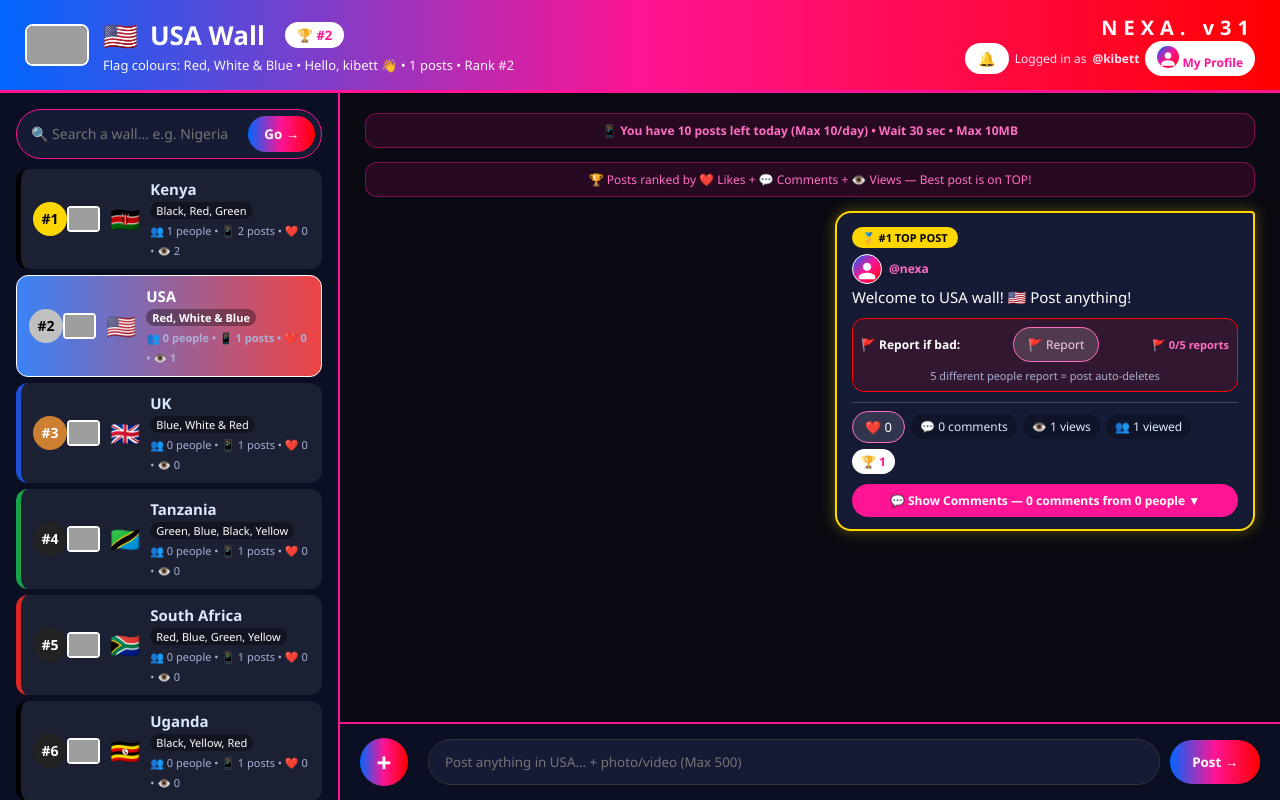
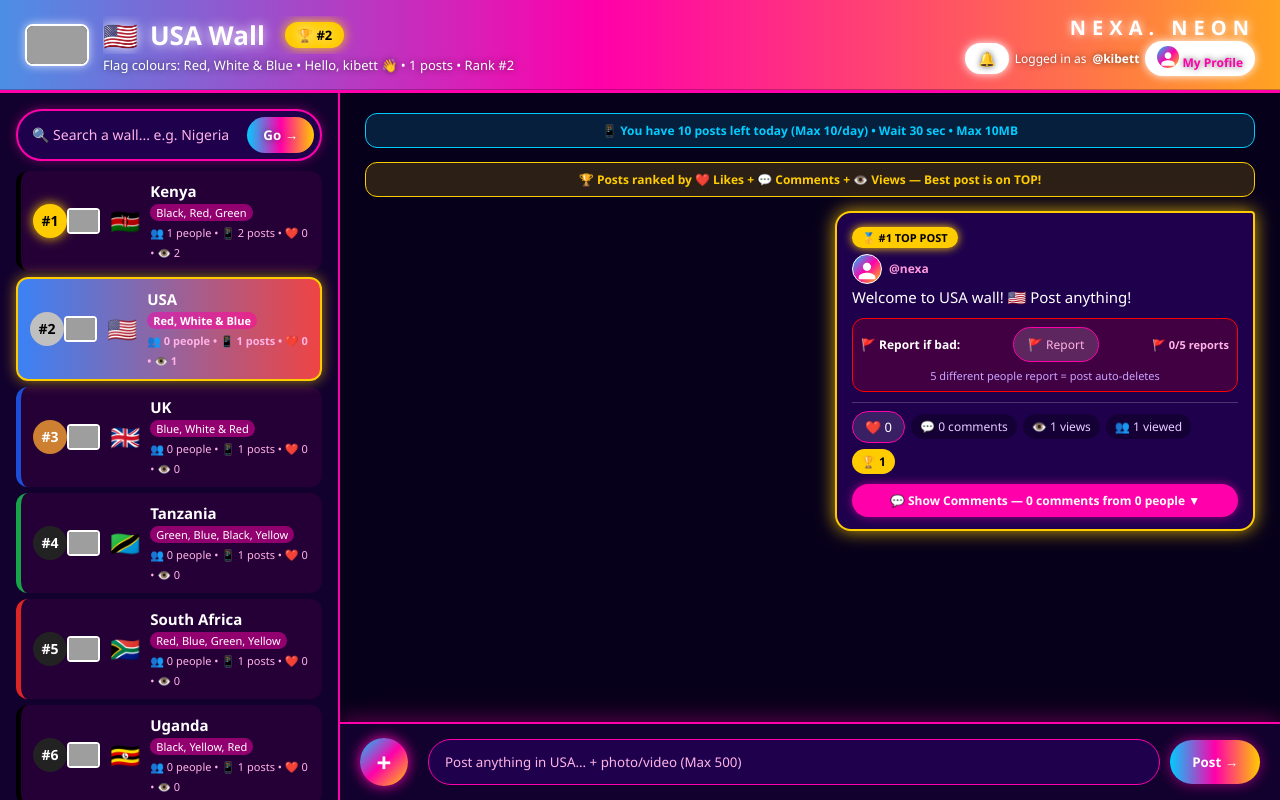
Before and after one commit to brian-k-kibett/PythonProject-TRAINING, a Flask app: page /walls/USA in a window 1280 px wide. Run offline with Flask 3, Linux system fonts and the light colour scheme; a user stored in the database is signed in; data that the repository does not hold is empty; grey boxes are pictures that could not be loaded.

Commit message:
changing colour

```diff
--- a/templates/walls.html
+++ b/templates/walls.html
@@ -5,75 +5,77 @@
 <meta name="viewport" content="width=device-width, initial-scale=1.0, maximum-scale=1.0, user-scalable=no">
 <link rel="preconnect" href="https://flagcdn.com">
 <link rel="dns-prefetch" href="https://flagcdn.com">
-<title>【entity-NEXA¦canonical_name=NEXA】 - {{ current_wall.name }} - v31 BOOST</title>
+<title> NEXA - {{ current_wall.name }} - NEON v33</title>
 <style>
 * { margin:0; padding:0; box-sizing:border-box; font-family:'Segoe UI', Arial, sans-serif; }
-body { display:flex; flex-direction:column; height:100vh; background:#0a0a12; color:white; overflow:hidden; }
-.topbar { background: linear-gradient(90deg, #0066ff, #ff1493, #ff0000); border-bottom:3px solid #ff1493; padding:14px 25px; display:flex; justify-content:space-between; align-items:center; flex-shrink:0; }
+body { display:flex; flex-direction:column; height:100vh; background:#07001a; color:white; overflow:hidden; }
+.topbar { background: linear-gradient(90deg, #00ccff, #ff00aa, #ffcc00, #ff0000); background-size:200% 100%; animation: neonMove 6s linear infinite; border-bottom:3px solid #ff00aa; padding:14px 25px; display:flex; justify-content:space-between; align-items:center; flex-shrink:0; box-shadow:0 0 25px rgba(255,0,170,0.6); }
+@keyframes neonMove { 0%{background-position:0% 50%} 50%{background-position:100% 50%} 100%{background-position:0% 50%} }
 .topbar-left { display:flex; align-items:center; gap:14px; min-width:0; }
-.topbar-left h2 { font-size:26px; display:flex; align-items:center; gap:12px; white-space:nowrap; overflow:hidden; text-overflow:ellipsis; }
-.topbar-left p { color:rgba(255,255,255,0.95); font-size:13px; margin-top:2px; }
-.rank-badge-top { background:white; color:#ff1493; padding:4px 12px; border-radius:50px; font-size:13px; font-weight:900; margin-left:8px; }
+.topbar-left h2 { font-size:26px; display:flex; align-items:center; gap:12px; white-space:nowrap; overflow:hidden; text-overflow:ellipsis; text-shadow:0 0 12px rgba(255,255,255,0.9); }
+.topbar-left p { color:white; font-size:13px; margin-top:2px; text-shadow:0 0 6px rgba(0,0,0,0.6); }
+.rank-badge-top { background:#ffcc00; color:#000; padding:4px 12px; border-radius:50px; font-size:13px; font-weight:900; margin-left:8px; box-shadow:0 0 12px #ffcc00; }
 .topbar-right { text-align:right; flex-shrink:0; }
-.topbar-right .logo-mini { font-size:20px; font-weight:900; letter-spacing:6px; }
-.topbar-right p { color:#ffe0f0; font-size:12px; display:flex; align-items:center; justify-content:flex-end; gap:6px; flex-wrap:wrap; }
-.bell-btn { position:relative; background:white; color:#ff1493; padding:6px 13px; border-radius:50px; text-decoration:none; font-weight:800; font-size:14px; }
+.topbar-right .logo-mini { font-size:20px; font-weight:900; letter-spacing:6px; text-shadow:0 0 10px white; }
+.topbar-right p { color:white; font-size:12px; display:flex; align-items:center; justify-content:flex-end; gap:6px; flex-wrap:wrap; text-shadow:0 0 6px rgba(0,0,0,0.6); }
+.bell-btn { position:relative; background:white; color:#ff00aa; padding:6px 13px; border-radius:50px; text-decoration:none; font-weight:800; font-size:14px; box-shadow:0 0 10px white; }
 .bell-badge { position:absolute; top:-8px; right:-6px; background:#ff0000; color:white; font-size:11px; font-weight:900; padding:2px 7px; border-radius:50%; border:2px solid white; }
-.profile-btn-top { background:white; color:#ff1493; padding:5px 12px; border-radius:50px; text-decoration:none; font-weight:800; font-size:12px; }
-.fb-icon-mini { width:22px; height:22px; border-radius:50%; background:linear-gradient(135deg,#0066ff,#ff1493,#ff0000); display:inline-flex; align-items:center; justify-content:center; overflow:hidden; }
+.profile-btn-top { background:white; color:#ff00aa; padding:5px 12px; border-radius:50px; text-decoration:none; font-weight:800; font-size:12px; box-shadow:0 0 10px white; }
+.fb-icon-mini { width:22px; height:22px; border-radius:50%; background:linear-gradient(135deg,#00ccff,#ff00aa,#ffcc00); display:inline-flex; align-items:center; justify-content:center; overflow:hidden; }
 .fb-icon-mini svg { width:16px; height:16px; margin-top:3px; }
-.flag-img-big { width:64px; height:42px; object-fit:cover; border-radius:8px; border:2px solid white; background:#222; flex-shrink:0; }
+.flag-img-big { width:64px; height:42px; object-fit:cover; border-radius:8px; border:2px solid white; background:#222; flex-shrink:0; box-shadow:0 0 10px rgba(255,255,255,0.7); }
 .body-row { display:flex; flex:1; min-height:0; }
-.sidebar { width:340px; background:#0a0f24; border-right:2px solid #ff1493; padding:16px; display:flex; flex-direction:column; flex-shrink:0; overflow-y:auto; }
-.search-box-left { display:flex; gap:8px; background:#151a35; border:1px solid #ff1493; border-radius:50px; padding:6px 6px 6px 14px; margin-bottom:10px; }
+.sidebar { width:340px; background:#12002e; border-right:2px solid #ff00aa; padding:16px; display:flex; flex-direction:column; flex-shrink:0; overflow-y:auto; }
+.search-box-left { display:flex; gap:8px; background:#1e004d; border:2px solid #ff00aa; border-radius:50px; padding:6px 6px 6px 14px; margin-bottom:10px; box-shadow:0 0 12px rgba(255,0,170,0.4); }
 .search-box-left input { flex:1; background:transparent; border:none; outline:none; color:white; font-size:14px; min-width:0; }
-.search-box-left button { background:linear-gradient(90deg,#0066ff,#ff1493,#ff0000); color:white; border:none; padding:9px 16px; border-radius:50px; font-weight:800; cursor:pointer; }
-.wall-link { color:#dbe8ff; text-decoration:none; padding:10px 12px; border-radius:12px; display:flex; justify-content:space-between; align-items:center; margin-bottom:6px; font-size:15px; border-left:5px solid var(--c1); background: rgba(255,255,255,0.07); }
-.wall-link.active { background: linear-gradient(90deg, var(--c1), var(--c2)); color:white; font-weight:800; border:1px solid white; }
+.search-box-left input::placeholder { color:#ffb3e6; }
+.search-box-left button { background:linear-gradient(90deg,#00ccff,#ff00aa,#ffcc00); color:white; border:none; padding:9px 16px; border-radius:50px; font-weight:800; cursor:pointer; text-shadow:0 0 6px rgba(0,0,0,0.5); }
+.wall-link { color:#e6ccff; text-decoration:none; padding:10px 12px; border-radius:12px; display:flex; justify-content:space-between; align-items:center; margin-bottom:6px; font-size:15px; border-left:5px solid var(--c1); background: rgba(255,0,170,0.08); }
+.wall-link.active { background: linear-gradient(90deg, var(--c1), var(--c2)); color:white; font-weight:800; border:2px solid #ffcc00; box-shadow:0 0 14px rgba(255,204,0,0.6); }
 .rank-num { min-width:34px; height:34px; border-radius:50%; display:flex; align-items:center; justify-content:center; font-weight:900; font-size:14px; background:#222; color:white; }
-.rank-num.gold { background:gold; color:black; } .rank-num.silver { background:#c0c0c0; color:black; } .rank-num.bronze { background:#cd7f32; color:white; }
+.rank-num.gold { background:#ffcc00; color:black; box-shadow:0 0 12px #ffcc00; } .rank-num.silver { background:#c0c0c0; color:black; } .rank-num.bronze { background:#cd7f32; color:white; }
 .flag-box { display:flex; align-items:center; gap:10px; flex:1; min-width:0; }
 .flag-img { width:38px; height:26px; object-fit:cover; border-radius:4px; border:2px solid white; background:#222; }
-.flag-emoji { font-size:24px; } .flag-name { font-weight:700; } .flag-desc { font-size:11px; color:#fff; background:rgba(0,0,0,0.35); padding:1px 6px; border-radius:10px; display:inline-block; margin-top:2px; }
-.people-line { font-size:11px; color:#aab0d6; margin-top:2px; }
-.quote { margin-top:14px; background:rgba(255,255,255,0.06); border:1px solid rgba(255,20,147,0.4); padding:12px; border-radius:12px; font-size:12.5px; color:#dbe8ff; font-style:italic; }
-.quote b { background:linear-gradient(90deg,#00aaff,#ff1493,#ff2d2d); -webkit-background-clip:text; -webkit-text-fill-color:transparent; }
-.logout { margin-top:16px; background:#151a35; color:white; text-align:center; padding:12px; border-radius:12px; text-decoration:none; border:1px solid #ff1493; font-weight:700; }
-.main { flex:1; display:flex; flex-direction:column; background:#0a0a12; min-width:0; overflow:hidden; }
+.flag-emoji { font-size:24px; } .flag-name { font-weight:700; color:white; } .flag-desc { font-size:11px; color:white; background:rgba(255,0,170,0.5); padding:1px 6px; border-radius:10px; display:inline-block; margin-top:2px; }
+.people-line { font-size:11px; color:#ffb3e6; margin-top:2px; }
+.quote { margin-top:14px; background:linear-gradient(135deg, rgba(0,204,255,0.2), rgba(255,0,170,0.2)); border:1px solid #ff00aa; padding:12px; border-radius:12px; font-size:12.5px; color:white; font-style:italic; box-shadow:0 0 10px rgba(255,0,170,0.3); }
+.quote b { color:#ffcc00; }
+.logout { margin-top:16px; background:#1e004d; color:white; text-align:center; padding:12px; border-radius:12px; text-decoration:none; border:2px solid #ff00aa; font-weight:700; }
+.main { flex:1; display:flex; flex-direction:column; background:#07001a; min-width:0; overflow:hidden; }
 .messages { flex:1; overflow-y:auto; padding:20px 25px; display:flex; flex-direction:column; gap:14px; align-items:flex-end; }
-.rank-info { text-align:center; font-size:12px; color:#ff6ec4; background:rgba(255,20,147,0.12); border:1px solid rgba(255,20,147,0.4); padding:8px; border-radius:12px; width:100%; }
-.posts-left { text-align:center; font-size:12px; color:#ff6ec4; background:rgba(255,20,147,0.12); border:1px solid rgba(255,20,147,0.4); padding:8px; border-radius:12px; width:100%; font-weight:700; }
+.rank-info { text-align:center; font-size:12px; color:#ffcc00; background:rgba(255,204,0,0.15); border:1px solid #ffcc00; padding:8px; border-radius:12px; width:100%; font-weight:700; }
+.posts-left { text-align:center; font-size:12px; color:#00ccff; background:rgba(0,204,255,0.15); border:1px solid #00ccff; padding:8px; border-radius:12px; width:100%; font-weight:700; }
 .error-box { background:#ff0000; color:white; padding:10px; border-radius:12px; font-size:13px; text-align:center; width:100%; font-weight:700; }
-.msg { width:auto; max-width:420px; min-width:280px; background:#151a35; border:1px solid #2a335e; padding:12px 15px; border-radius:16px; border-top-right-radius:4px; align-self:flex-end; }
-.msg.me { background:linear-gradient(135deg, #0066ff, #ff1493, #ff0000); border:none; }
-.msg.top-post { border:2px solid gold; box-shadow:0 0 14px rgba(255,215,0,0.35); }
-.msg b { font-size:12px; color:#ff6ec4; display:block; margin-bottom:3px; } .msg.me b { color:white; }
-.msg-user-link { color:#ff6ec4; text-decoration:none; display:flex; align-items:center; gap:7px; } .msg.me .msg-user-link { color:white; }
-.fb-icon-post { width:30px; height:30px; border-radius:50%; background:linear-gradient(135deg,#0066ff,#ff1493,#ff0000); display:inline-flex; align-items:center; justify-content:center; border:1px solid white; overflow:hidden; } .fb-icon-post svg { width:20px; height:20px; margin-top:4px; }
-.fb-icon-comment { width:22px; height:22px; border-radius:50%; background:linear-gradient(135deg,#0066ff,#ff1493,#ff0000); display:inline-flex; align-items:center; justify-content:center; border:1px solid white; } .fb-icon-comment svg { width:15px; height:15px; margin-top:3px; }
+.msg { width:auto; max-width:420px; min-width:280px; background:#1e004d; border:1px solid #ff00aa; padding:12px 15px; border-radius:16px; border-top-right-radius:4px; align-self:flex-end; box-shadow:0 0 12px rgba(255,0,170,0.25); }
+.msg.me { background:linear-gradient(135deg, #00ccff, #ff00aa, #ffcc00); border:none; box-shadow:0 0 18px rgba(255,0,170,0.6); }
+.msg.top-post { border:2px solid #ffcc00; box-shadow:0 0 18px rgba(255,204,0,0.8); }
+.msg b { font-size:12px; color:#ff99dd; display:block; margin-bottom:3px; } .msg.me b { color:white; }
+.msg-user-link { color:#ff99dd; text-decoration:none; display:flex; align-items:center; gap:7px; } .msg.me .msg-user-link { color:white; }
+.fb-icon-post { width:30px; height:30px; border-radius:50%; background:linear-gradient(135deg,#00ccff,#ff00aa,#ffcc00); display:inline-flex; align-items:center; justify-content:center; border:1px solid white; overflow:hidden; } .fb-icon-post svg { width:20px; height:20px; margin-top:4px; }
+.fb-icon-comment { width:22px; height:22px; border-radius:50%; background:linear-gradient(135deg,#00ccff,#ff00aa,#ffcc00); display:inline-flex; align-items:center; justify-content:center; border:1px solid white; } .fb-icon-comment svg { width:15px; height:15px; margin-top:3px; }
 .avatar-small { width:30px; height:30px; border-radius:50%; object-fit:cover; border:1px solid white; }
 .msg p { font-size:15px; line-height:1.4; word-break:break-word; }
-.msg video { width:100%; max-width:240px; height:150px; object-fit:cover; border-radius:12px; margin-top:8px; background:black; display:block; }
-.msg img.post-photo { width:100%; max-width:240px; height:180px; object-fit:cover; border-radius:12px; margin-top:8px; display:block; }
-.post-rank { display:inline-block; font-size:11px; font-weight:900; padding:3px 10px; border-radius:50px; margin-bottom:6px; background:white; color:#ff1493; } .post-rank.gold { background:gold; color:black; } .post-rank.silver { background:#c0c0c0; color:black; } .post-rank.bronze { background:#cd7f32; color:white; }
-.delete-box { margin-top:10px; background:rgba(255,0,0,0.12); border:1px solid #ff0000; padding:8px; border-radius:12px; display:flex; justify-content:space-between; align-items:center; flex-wrap:wrap; gap:6px; }
-.delete-btn-big { background:#ff0000; color:white; border:none; padding:8px 16px; border-radius:50px; font-size:12px; cursor:pointer; font-weight:900; }
-.report-btn { background:rgba(255,255,255,0.15); color:#ffd1e8; border:1px solid #ff6ec4; padding:8px 14px; border-radius:50px; font-size:12px; cursor:pointer; }
-.report-count { font-size:11px; color:#ff6ec4; font-weight:700; }
-.report-hint { width:100%; font-size:11px; color:#aab0d6; text-align:center; }
+.msg video { width:100%; max-width:240px; height:150px; object-fit:cover; border-radius:12px; margin-top:8px; background:black; display:block; border:2px solid #ff00aa; }
+.msg img.post-photo { width:100%; max-width:240px; height:180px; object-fit:cover; border-radius:12px; margin-top:8px; display:block; border:2px solid #ff00aa; }
+.post-rank { display:inline-block; font-size:11px; font-weight:900; padding:3px 10px; border-radius:50px; margin-bottom:6px; background:white; color:#ff00aa; } .post-rank.gold { background:#ffcc00; color:black; box-shadow:0 0 10px #ffcc00; } .post-rank.silver { background:#c0c0c0; color:black; } .post-rank.bronze { background:#cd7f32; color:white; }
+.delete-box { margin-top:10px; background:rgba(255,0,0,0.15); border:1px solid #ff0000; padding:8px; border-radius:12px; display:flex; justify-content:space-between; align-items:center; flex-wrap:wrap; gap:6px; }
+.delete-btn-big { background:#ff0000; color:white; border:none; padding:8px 16px; border-radius:50px; font-size:12px; cursor:pointer; font-weight:900; box-shadow:0 0 10px #ff0000; }
+.report-btn { background:rgba(255,255,255,0.15); color:#ffb3e6; border:1px solid #ff00aa; padding:8px 14px; border-radius:50px; font-size:12px; cursor:pointer; }
+.report-count { font-size:11px; color:#ffb3e6; font-weight:700; }
+.report-hint { width:100%; font-size:11px; color:#c9a6ff; text-align:center; }
 .stats-down { display:flex; gap:6px; margin-top:10px; align-items:center; flex-wrap:wrap; border-top:1px solid rgba(255,255,255,0.2); padding-top:8px; }
-.like-btn { background:rgba(255,255,255,0.12); border:1px solid #ff6ec4; color:white; padding:6px 12px; border-radius:50px; font-size:13px; cursor:pointer; } .like-btn.liked { background:#ff1493; font-weight:800; }
-.stat-pill { font-size:12px; color:#dbe8ff; background:rgba(0,0,0,0.25); padding:4px 9px; border-radius:50px; } .stat-pill.score { background:white; color:#ff1493; font-weight:900; }
-.comments-toggle-btn { background:#ff1493; color:white; border:none; padding:8px 12px; border-radius:50px; font-size:12px; font-weight:800; cursor:pointer; margin-top:10px; width:100%; }
+.like-btn { background:rgba(255,255,255,0.12); border:1px solid #ff00aa; color:white; padding:6px 12px; border-radius:50px; font-size:13px; cursor:pointer; } .like-btn.liked { background:#ff00aa; font-weight:800; box-shadow:0 0 12px #ff00aa; }
+.stat-pill { font-size:12px; color:#e6ccff; background:rgba(0,0,0,0.3); padding:4px 9px; border-radius:50px; } .stat-pill.score { background:#ffcc00; color:black; font-weight:900; }
+.comments-toggle-btn { background:#ff00aa; color:white; border:none; padding:8px 12px; border-radius:50px; font-size:12px; font-weight:800; cursor:pointer; margin-top:10px; width:100%; box-shadow:0 0 10px rgba(255,0,170,0.6); }
 .comments-box { display:none; margin-top:10px; flex-direction:column; gap:6px; } .comments-box.show { display:flex; }
-.comment { background:rgba(0,0,0,0.25); padding:7px 10px; border-radius:10px; font-size:13px; display:flex; align-items:center; gap:6px; flex-wrap:wrap; } .comment b { color:#ff9ecf; font-size:11px; }
-.comment-form { display:flex; gap:6px; margin-top:8px; } .comment-form input { flex:1; padding:8px 12px; border-radius:50px; border:1px solid #333; background:#0a0a12; color:white; outline:none; min-width:0; } .comment-form button { padding:8px 14px; border-radius:50px; border:none; background:white; color:black; font-weight:700; cursor:pointer; }
-.send-box { padding:14px 20px; border-top:2px solid #ff1493; background:#0a0f24; display:flex; gap:10px; align-items:center; }
-.plus-btn { width:48px; height:48px; min-width:48px; border-radius:50%; border:none; background:linear-gradient(90deg,#0066ff,#ff1493,#ff0000); color:white; font-size:26px; font-weight:900; cursor:pointer; display:flex; align-items:center; justify-content:center; }
-.send-box input[type="text"] { flex:1; padding:13px 16px; border-radius:50px; border:1px solid #333; background:#151a35; color:white; outline:none; min-width:0; }
-.send-box button.post-btn { padding:13px 22px; border-radius:50px; border:none; cursor:pointer; background:linear-gradient(90deg,#0066ff,#ff1493,#ff0000); color:white; font-weight:800; }
-.file-name { font-size:12px; color:#ff6ec4; max-width:120px; overflow:hidden; white-space:nowrap; text-overflow:ellipsis; }
-/* ===== PHONE: FLAGS LEFT NARROW - BIG SPACE FOR CHAT RIGHT - SAME AS PC LAYOUT ===== */
+.comment { background:rgba(0,0,0,0.3); padding:7px 10px; border-radius:10px; font-size:13px; display:flex; align-items:center; gap:6px; flex-wrap:wrap; } .comment b { color:#ff99dd; font-size:11px; }
+.comment-form { display:flex; gap:6px; margin-top:8px; } .comment-form input { flex:1; padding:8px 12px; border-radius:50px; border:1px solid #ff00aa; background:#07001a; color:white; outline:none; min-width:0; } .comment-form button { padding:8px 14px; border-radius:50px; border:none; background:white; color:black; font-weight:700; cursor:pointer; }
+.send-box { padding:14px 20px; border-top:2px solid #ff00aa; background:#12002e; display:flex; gap:10px; align-items:center; box-shadow:0 -4px 20px rgba(255,0,170,0.3); }
+.plus-btn { width:48px; height:48px; min-width:48px; border-radius:50%; border:none; background:linear-gradient(135deg,#00ccff,#ff00aa,#ffcc00); color:white; font-size:26px; font-weight:900; cursor:pointer; display:flex; align-items:center; justify-content:center; box-shadow:0 0 14px #ff00aa; }
+.send-box input[type="text"] { flex:1; padding:13px 16px; border-radius:50px; border:1px solid #ff00aa; background:#1e004d; color:white; outline:none; min-width:0; }
+.send-box input[type="text"]::placeholder { color:#ffb3e6; }
+.send-box button.post-btn { padding:13px 22px; border-radius:50px; border:none; cursor:pointer; background:linear-gradient(90deg,#00ccff,#ff00aa,#ffcc00); color:white; font-weight:800; box-shadow:0 0 14px rgba(255,0,170,0.6); }
+.file-name { font-size:12px; color:#ffb3e6; max-width:120px; overflow:hidden; white-space:nowrap; text-overflow:ellipsis; }
 @media (max-width:700px){
   body{ height:100vh; height:100dvh; overflow:hidden; }
   .topbar{ padding:7px 8px; }
@@ -88,7 +90,7 @@ body { display:flex; flex-direction:column; height:100vh; background:#0a0a12; co
   .bell-btn{ padding:3px 7px; font-size:11px; }
   .profile-btn-top{ padding:3px 6px; font-size:9px; }
   .body-row{ flex-direction:row !important; }
-  .sidebar{ width:62px !important; min-width:62px !important; max-width:62px !important; padding:6px 4px; border-right:1px solid #ff1493; border-bottom:none; max-height:none; overflow-x:hidden; }
+  .sidebar{ width:62px !important; min-width:62px !important; max-width:62px !important; padding:6px 4px; border-right:1px solid #ff00aa; border-bottom:none; max-height:none; overflow-x:hidden; }
   .search-box-left{ padding:3px; margin-bottom:6px; border-radius:10px; }
   .search-box-left input{ display:none; }
   .search-box-left button{ width:100%; padding:6px 2px; font-size:11px; }
@@ -118,7 +120,7 @@ body { display:flex; flex-direction:column; height:100vh; background:#0a0a12; co
 </style>
 </head>
 <body>
-<div class="topbar"><div class="topbar-left"><img class="flag-img-big" src="https://flagcdn.com/w80/{{ current_wall.code }}.png" onerror="this.style.display='none'" loading="lazy"><div><h2><span style="font-size:28px;">{{ current_wall.flag }}</span> {{ current_wall.name }} Wall <span class="rank-badge-top">🏆 #{{ current_rank }}</span></h2><p>Flag colours: {{ current_wall.desc }} • Hello, {{ user }} 👋 • {{ messages|length }} posts • Rank #{{ current_rank }}</p></div></div><div class="topbar-right"><div class="logo-mini">NEXA<span>.</span> v31</div><p><a class="bell-btn" href="/notifications">🔔{% if notif_count > 0 %}<span class="bell-badge">{{ notif_count }}</span>{% endif %}</a> Logged in as <b>@{{ user }}</b> <a class="profile-btn-top" href="/profile/{{ user }}">{% if my_pic %}<img src="{{ my_pic }}" style="width:22px;height:22px;border-radius:50%;object-fit:cover;vertical-align:middle;">{% else %}<span class="fb-icon-mini"><svg viewBox="0 0 24 24" fill="white"><path d="M12 12c2.7 0 5-2.3 5-5s-2.3-5-5-5-5 2.3-5 5 2.3 5 5 5zm0 2c-3.3 0-10 1.7-10 5v3h20v-3c0-3.3-6.7-5-10-5z"/></svg></span>{% endif %} My Profile</a></p></div></div>
+<div class="topbar"><div class="topbar-left"><img class="flag-img-big" src="https://flagcdn.com/w80/{{ current_wall.code }}.png" onerror="this.style.display='none'" loading="lazy"><div><h2><span style="font-size:28px;">{{ current_wall.flag }}</span> {{ current_wall.name }} Wall <span class="rank-badge-top">🏆 #{{ current_rank }}</span></h2><p>Flag colours: {{ current_wall.desc }} • Hello, {{ user }} 👋 • {{ messages|length }} posts • Rank #{{ current_rank }}</p></div></div><div class="topbar-right"><div class="logo-mini">NEXA<span>.</span> NEON</div><p><a class="bell-btn" href="/notifications">🔔{% if notif_count > 0 %}<span class="bell-badge">{{ notif_count }}</span>{% endif %}</a> Logged in as <b>@{{ user }}</b> <a class="profile-btn-top" href="/profile/{{ user }}">{% if my_pic %}<img src="{{ my_pic }}" style="width:22px;height:22px;border-radius:50%;object-fit:cover;vertical-align:middle;">{% else %}<span class="fb-icon-mini"><svg viewBox="0 0 24 24" fill="white"><path d="M12 12c2.7 0 5-2.3 5-5s-2.3-5-5-5-5 2.3-5 5 2.3 5 5 5zm0 2c-3.3 0-10 1.7-10 5v3h20v-3c0-3.3-6.7-5-10-5z"/></svg></span>{% endif %} My Profile</a></p></div></div>
 <div class="body-row">
 <div class="sidebar">
 <form class="search-box-left" onsubmit="goToFirstWall(); return false;"><input id="searchInput" type="text" placeholder="🔍 Search a wall... e.g. Nigeria" autocomplete="off" oninput="filterWalls()"><button type="submit">Go →</button></form>
@@ -150,7 +152,7 @@ body { display:flex; flex-direction:column; height:100vh; background:#0a0a12; co
 <div class="stats-down"><form method="POST" action="/like/{{ current_slug }}/{{ m.id }}"><button type="submit" class="like-btn {% if user in m.liked_by %}liked{% endif %}">❤️ {{ m.likes }}</button></form><span class="stat-pill">💬 {{ m.comments|length }} comments</span><span class="stat-pill">👁️ {{ m.views }} views</span><span class="stat-pill">👥 {{ m.viewed_by|length }} viewed</span><span class="stat-pill score">🏆 {{ m.score }}</span></div>
 {% set unique_commenters = m.comments | map(attribute='user') | unique | list %}
 <button class="comments-toggle-btn" onclick="document.getElementById('c-{{ m.id }}').classList.toggle('show'); this.textContent = document.getElementById('c-{{ m.id }}').classList.contains('show') ? '▲ Hide Comments' : '💬 Show Comments — {{ m.comments|length }} comments from {{ unique_commenters|length }} people ▼'">💬 Show Comments — {{ m.comments|length }} comments from {{ unique_commenters|length }} people ▼</button>
-<div class="comments-box" id="c-{{ m.id }}">{% for c in m.comments %}<div class="comment"><b><a href="/profile/{{ c.user }}" style="color:#ff9ecf; text-decoration:none; display:flex; align-items:center;"><span class="fb-icon-comment"><svg viewBox="0 0 24 24" fill="white"><path d="M12 12c2.7 0 5-2.3 5-5s-2.3-5-5-5-5 2.3-5 5 2.3 5 5 5zm0 2c-3.3 0-10 1.7-10 5v3h20v-3c0-3.3-6.7-5-10-5z"/></svg></span>@{{ c.user }}</a></b> {{ c.text }}</div>{% else %}<div style="font-size:12px; color:#aab0d6; text-align:center;">No comments yet. Be first!</div>{% endfor %}<form class="comment-form" method="POST" action="/comment/{{ current_slug }}/{{ m.id }}"><input type="text" name="comment" placeholder="Write a comment... (Max 300)" maxlength="300" required><button type="submit">Send</button></form></div>
+<div class="comments-box" id="c-{{ m.id }}">{% for c in m.comments %}<div class="comment"><b><a href="/profile/{{ c.user }}" style="color:#ff9ecf; text-decoration:none; display:flex; align-items:center;"><span class="fb-icon-comment"><svg viewBox="0 0 24 24" fill="white"><path d="M12 12c2.7 0 5-2.3 5-5s-2.3-5-5-5-5 2.3-5 5 2.3 5 5 5zm0 2c-3.3 0-10 1.7-10 5v3h20v-3c0-3.3-6.7-5-10-5z"/></svg></span>@{{ c.user }}</a></b> {{ c.text }}</div>{% else %}<div style="font-size:12px; color:#c9a6ff; text-align:center;">No comments yet. Be first!</div>{% endfor %}<form class="comment-form" method="POST" action="/comment/{{ current_slug }}/{{ m.id }}"><input type="text" name="comment" placeholder="Write a comment... (Max 300)" maxlength="300" required><button type="submit">Send</button></form></div>
 </div>
 {% endfor %}
 </div>
```
